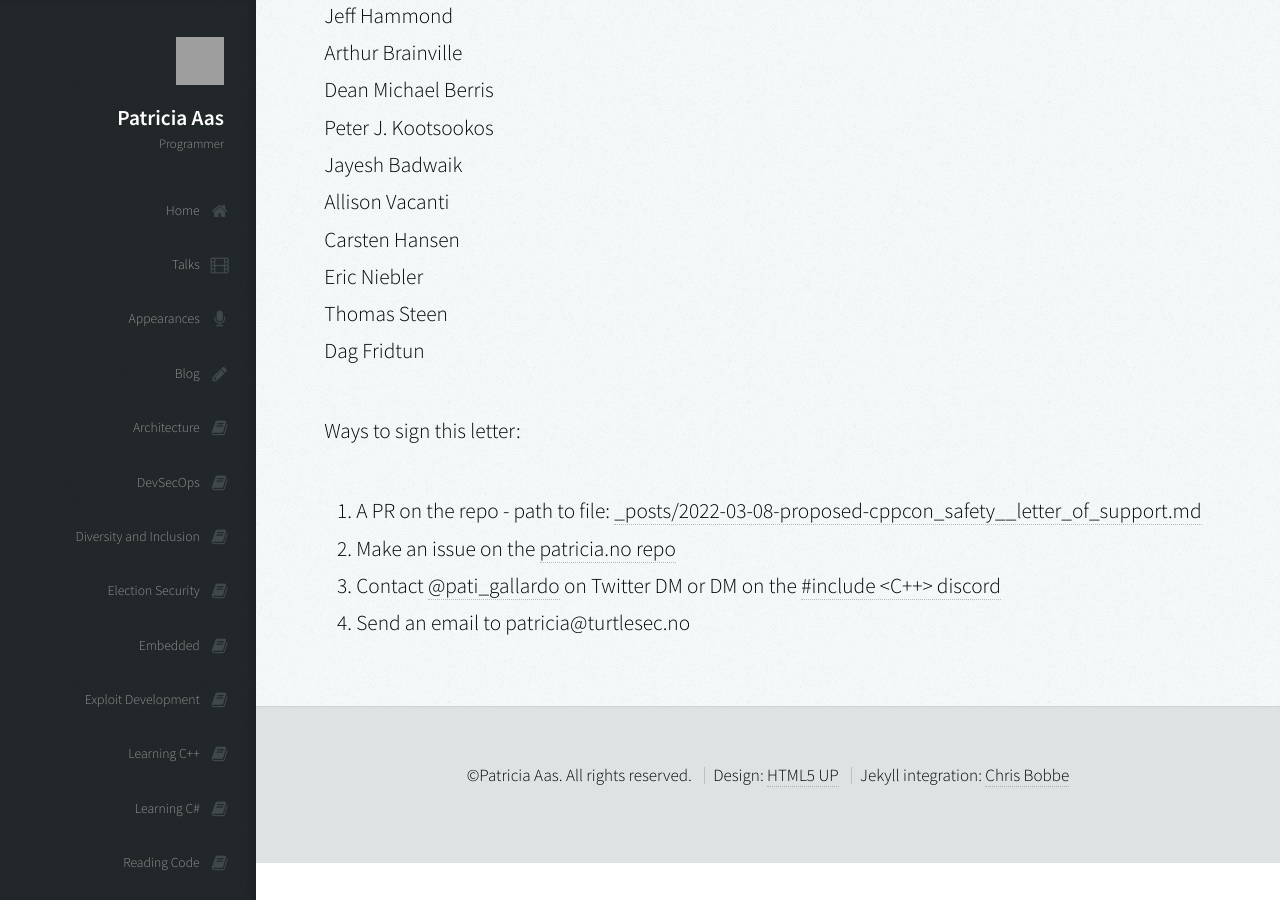
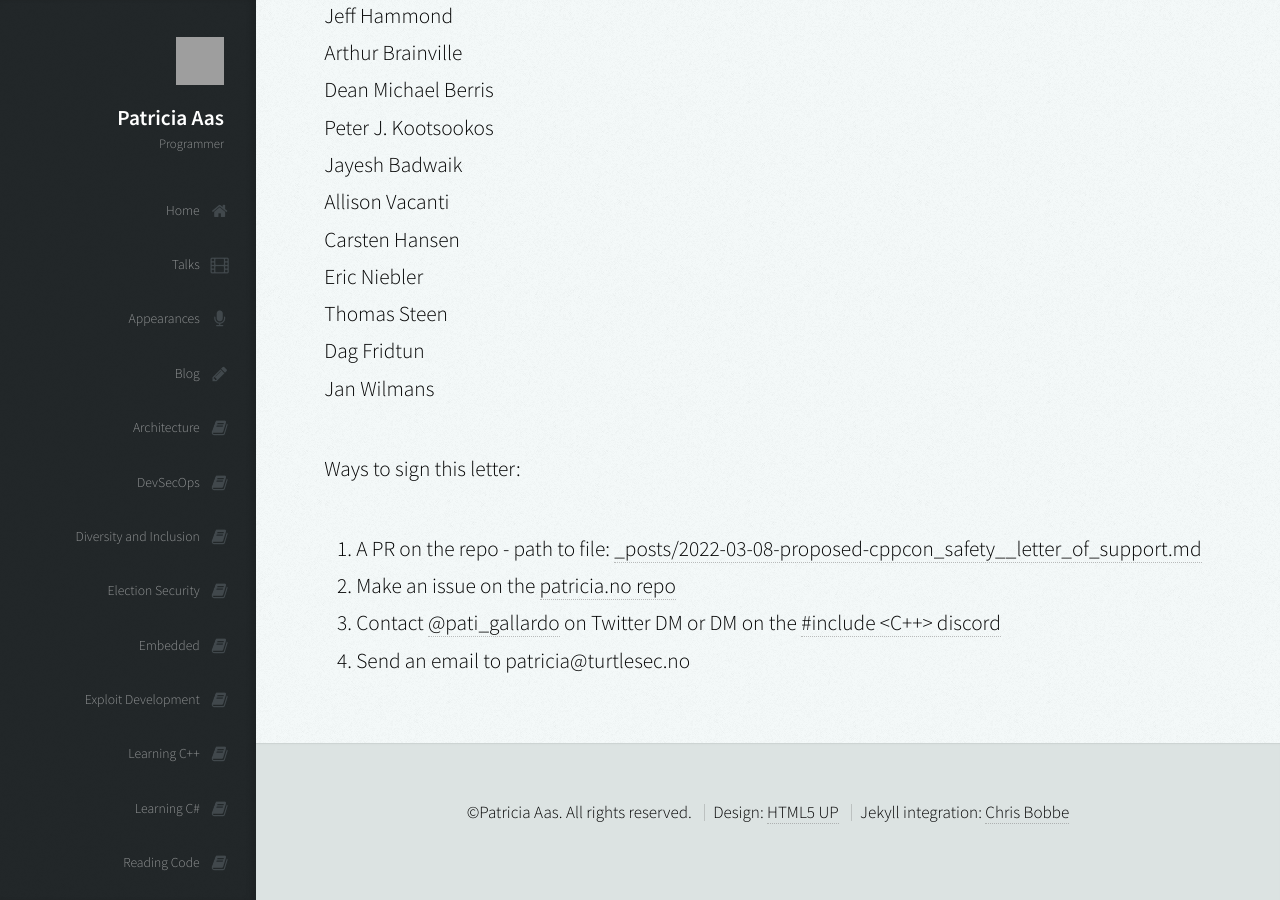
Before and after one commit to patricia-gallardo/patricia-gallardo.github.io, a Jekyll site: the page built from _posts/2022-03-08-proposed-cppcon_safety__letter_of_support.md, in a window 1280 px wide and 900 px high, scrolled down 5784 px. Built offline with Jekyll 4.4.1, drawn with Linux system fonts in a browser that asks for light colours; nearby versions of some CDN libraries; grey boxes are pictures that could not be loaded.

Commit message:
Update 2022-03-08-proposed-cppcon_safety__letter_of_support.md

```diff
--- a/_posts/2022-03-08-proposed-cppcon_safety__letter_of_support.md
+++ b/_posts/2022-03-08-proposed-cppcon_safety__letter_of_support.md
@@ -163,6 +163,7 @@ Carsten Hansen <br>
 Eric Niebler <br>
 Thomas Steen <br>
 Dag Fridtun <br>
+Jan Wilmans <br>
 
 
 Ways to sign this letter:
```
